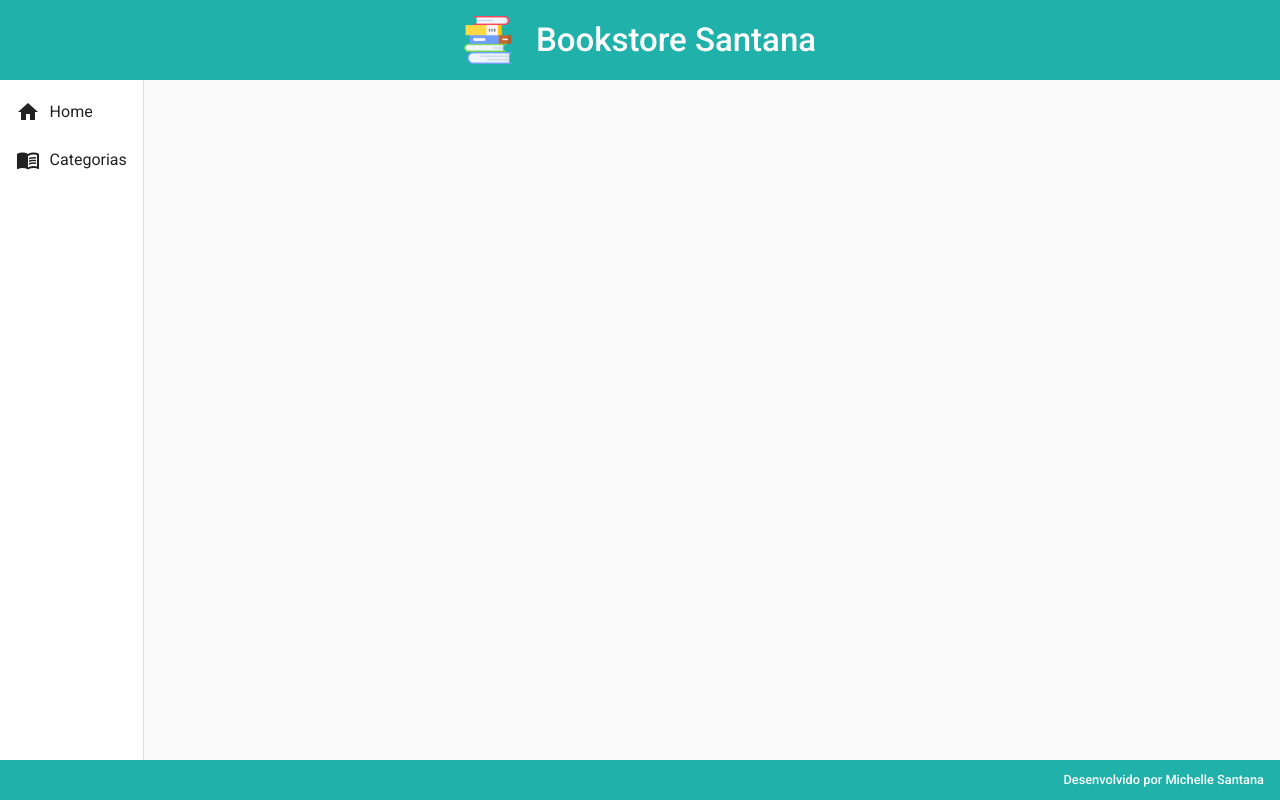
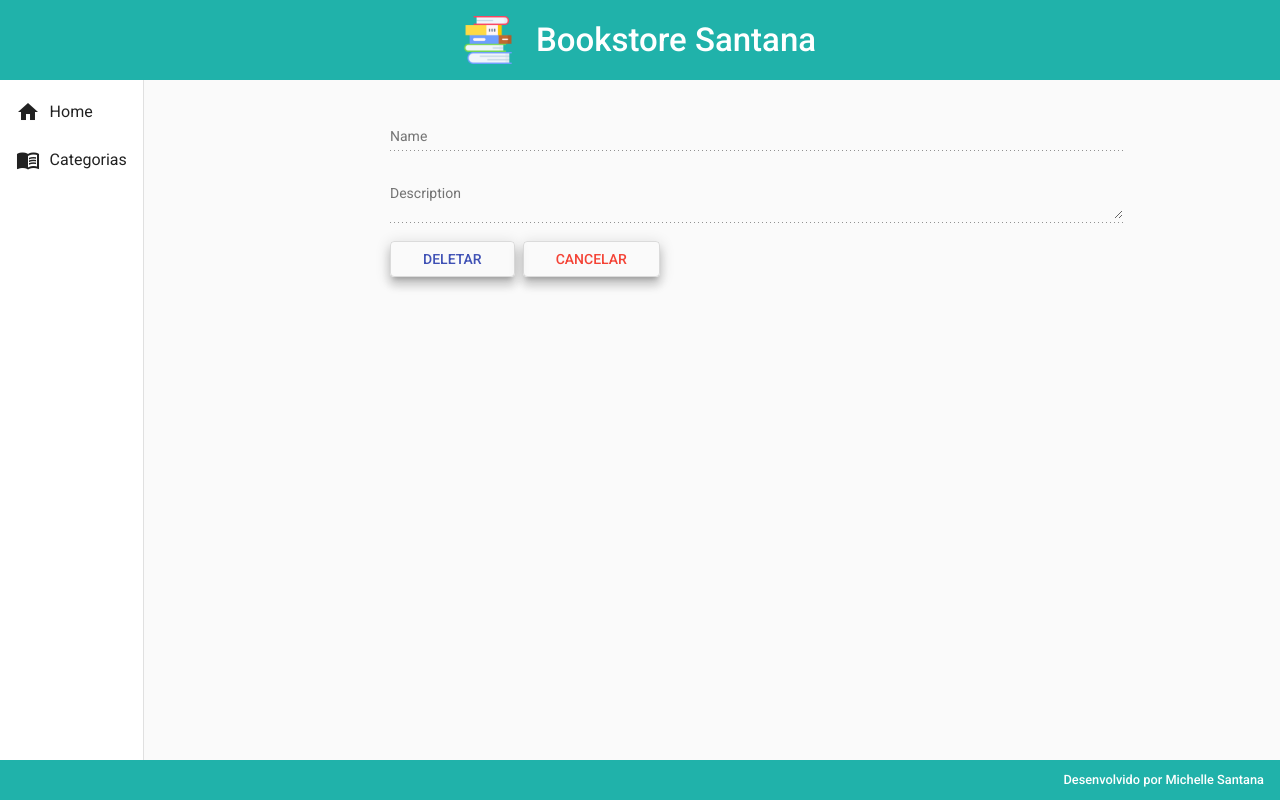
Before and after one commit to michelle-santana/Bookstore-front, an Angular app in the folder brookstore-front/: page /categorias/delete/1 in a window 1280 px wide. Before the commit this address led to /. Built offline with nearby package versions, Linux system fonts and the light colour scheme.

Commit message:
component delete começando

```diff
--- a/brookstore-front/src/app/app-routing.module.ts
+++ b/brookstore-front/src/app/app-routing.module.ts
@@ -1,6 +1,7 @@
 import { NgModule } from "@angular/core";
 import { RouterModule, Routes } from "@angular/router";
 import { CategoriaCreateComponent } from "./components/views/categoria/categoria-create/categoria-create.component";
+import { CategoriaDeleteComponent } from "./components/views/categoria/categoria-delete/categoria-delete.component";
 import { CategoriaReadComponent } from "./components/views/categoria/categoria-read/categoria-read.component";
 import { HomeComponent } from "./components/views/home/home.component";
 
@@ -16,6 +17,10 @@ const routes: Routes = [
   {
     path: "categorias/create",
     component: CategoriaCreateComponent
+  },
+  {
+    path: "categorias/delete/:id",
+    component: CategoriaDeleteComponent
   }
 ];
 
--- a/brookstore-front/src/app/app.module.ts
+++ b/brookstore-front/src/app/app.module.ts
@@ -21,6 +21,7 @@ import { FormsModule } from '@angular/forms';
 import {MatInputModule} from '@angular/material/input';
 import {MatFormFieldModule} from '@angular/material/form-field';
 import {MatSnackBarModule} from '@angular/material/snack-bar';
+import { CategoriaDeleteComponent } from './components/views/categoria/categoria-delete/categoria-delete.component';
 
 @NgModule({
   declarations: [
@@ -30,7 +31,8 @@ import {MatSnackBarModule} from '@angular/material/snack-bar';
     NavComponent,
     HomeComponent,
     CategoriaReadComponent,
-    CategoriaCreateComponent
+    CategoriaCreateComponent,
+    CategoriaDeleteComponent
   ],
   imports: [
     BrowserModule,
--- /dev/null
+++ b/brookstore-front/src/app/components/views/categoria/categoria-delete/categoria-delete.component.css
@@ -0,0 +1,27 @@
+form {
+    text-align: center;
+    width: 70%;
+    margin: 2rem auto 0 auto;
+}
+
+h1 {
+    font-size: 2rem;
+    font-weight: 500;
+    margin-bottom: 3rem;
+    color: #a5aaaa;
+}
+
+.form {
+    width: 100%;
+}
+
+.buttons {
+    width: 100%;
+    text-align: start;
+}
+
+button {
+    margin-right: .5rem;
+    padding-right: 2rem;
+    padding-left: 2rem;
+}
--- /dev/null
+++ b/brookstore-front/src/app/components/views/categoria/categoria-delete/categoria-delete.component.html
@@ -0,0 +1,17 @@
+<form>
+
+    <mat-form-field class="form">
+        <mat-label>Name</mat-label>
+        <input matInput  type="text" name="name" disabled >
+    </mat-form-field>
+    <mat-form-field class="form">
+        <mat-label>Description</mat-label>
+        <textarea matInput  type="text" name="description" disabled ></textarea>
+    </mat-form-field>
+
+    <div class="buttons">
+        <button  class="mat-elevation-z8" mat-stroked-button color="primary"> DELETAR </button>
+        <button  class="mat-elevation-z8" mat-stroked-button color="warn"> CANCELAR </button>
+    </div>
+
+</form>
--- /dev/null
+++ b/brookstore-front/src/app/components/views/categoria/categoria-delete/categoria-delete.component.ts
@@ -0,0 +1,15 @@
+import { Component, OnInit } from '@angular/core';
+
+@Component({
+  selector: 'app-categoria-delete',
+  templateUrl: './categoria-delete.component.html',
+  styleUrls: ['./categoria-delete.component.css']
+})
+export class CategoriaDeleteComponent implements OnInit {
+
+  constructor() { }
+
+  ngOnInit(): void {
+  }
+
+}
--- a/brookstore-front/src/app/components/views/categoria/categoria-read/categoria-read.component.html
+++ b/brookstore-front/src/app/components/views/categoria/categoria-read/categoria-read.component.html
@@ -44,7 +44,7 @@
             <a href="#" class="edit" >
               <i class="material-icons">edit</i>
             </a>
-            <a href="#" class="delete"  >
+            <a routerLink="delete/{{row.id}}" class="delete"  >
               <i class="material-icons">delete</i>
             </a>
           </td>
```
